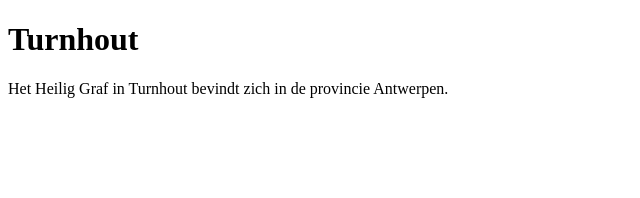
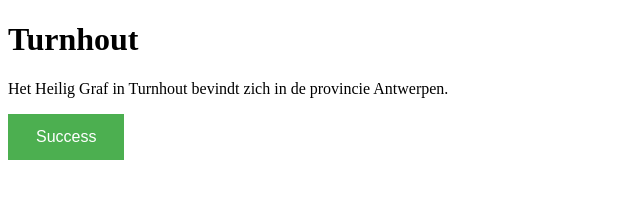
Before and after one commit to RensSchool2/RensSchool2.github.io, a plain HTML site: page index.html in a window 1280 px wide. Shown: the whole page, without its empty margins (0-640 px from the left). Drawn offline with Linux system fonts and the light colour scheme.

Commit message:
Update index.html

```diff
--- a/index.html
+++ b/index.html
@@ -1,10 +1,25 @@
 <!DOCTYPE html>
 <html>
-<head>
-<title>Heilig Graf</title>
-</head>
+    <head>
+        <title>Heilig Graf</title>
+         <meta name="viewport" content="width=device-width, initial-scale=1">
+            <style>
+                .btn {
+                   border: none;
+                  color: white;
+                  padding: 14px 28px;
+                  font-size: 16px;
+                   cursor: pointer;
+                   }
+
+                .success {background-color: #4CAF50;} /* Green */
+                .success:hover {background-color: #46a049;}
+            </style>
+    </head>
+
 <body>
     <h1>Turnhout</h1>
     <p>Het Heilig Graf in Turnhout bevindt zich in de provincie Antwerpen.</p>
+    <button class="btn success">Success</button>
 </body>
 </html>
```
